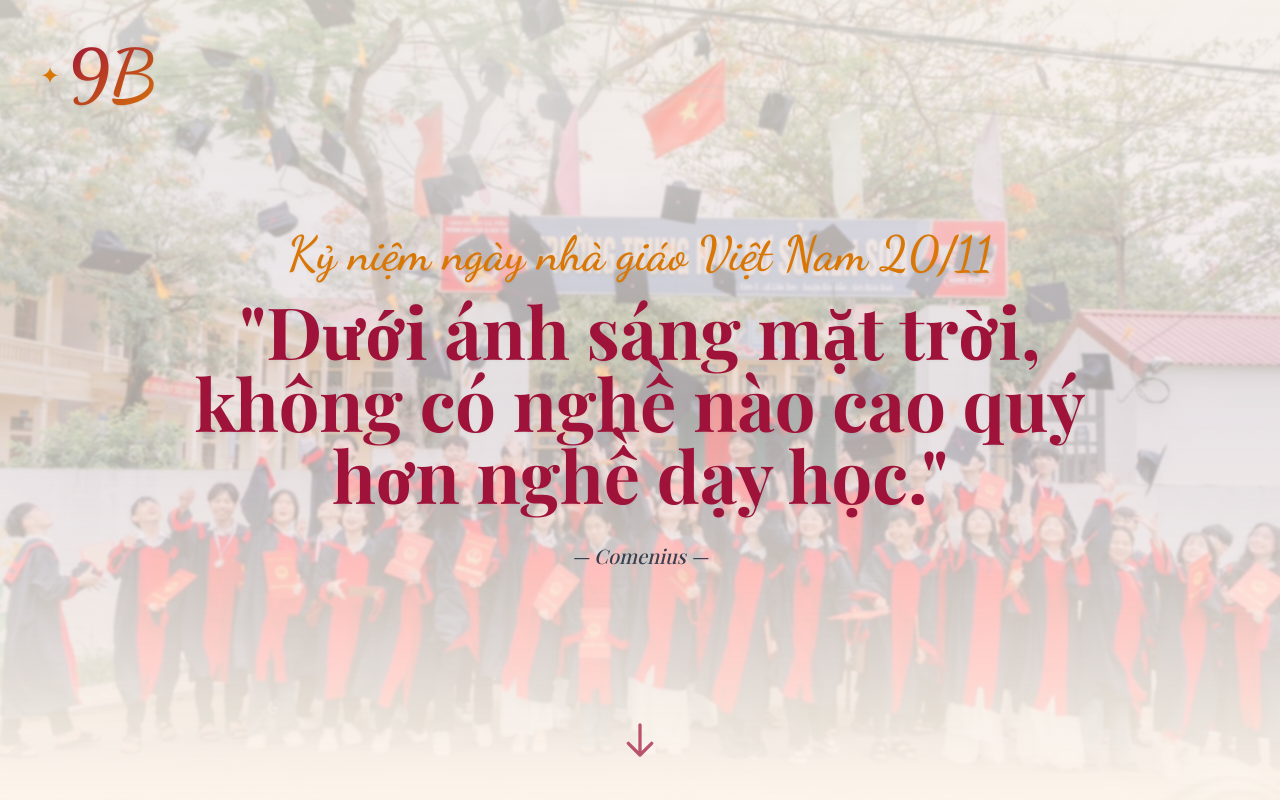
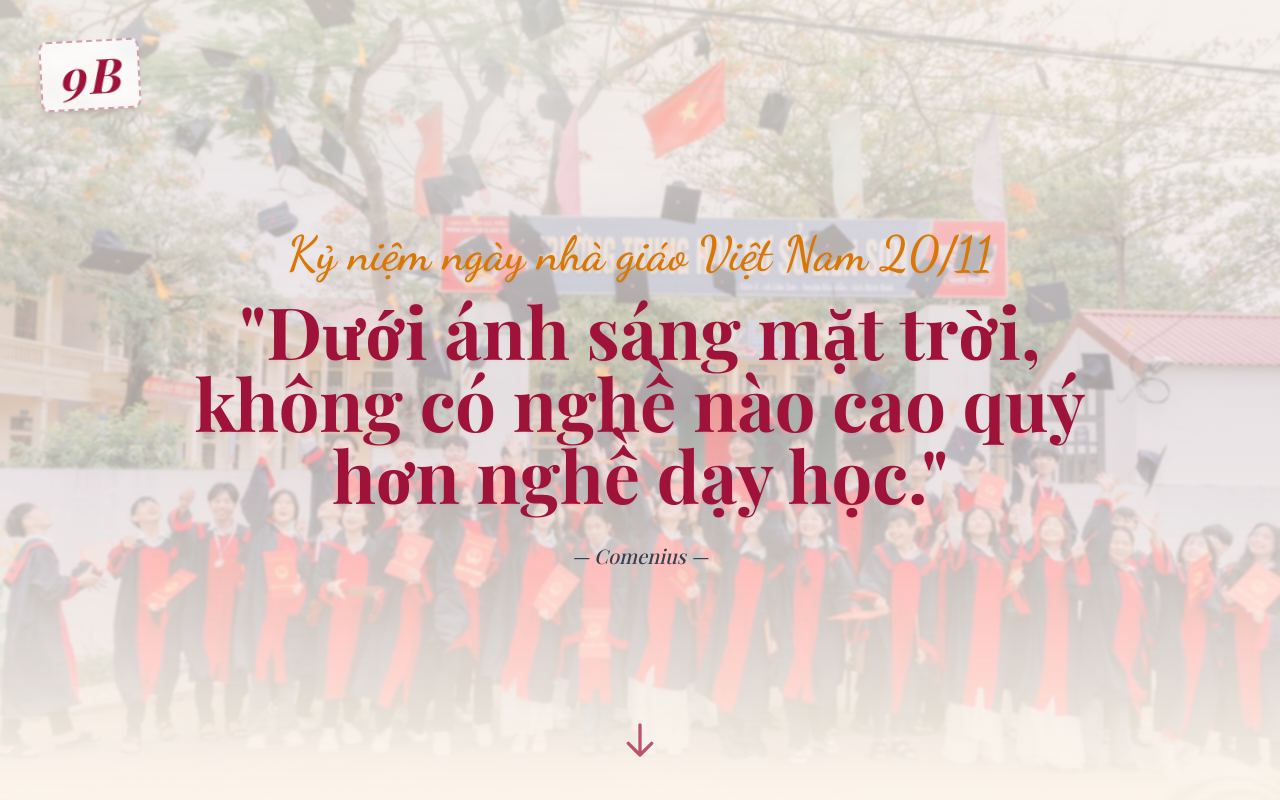
Before and after one commit to huyle123-e/thiep20-11, a plain HTML site: page index.html in a window 1280 px wide. Shown: the top 800 px of the page. Drawn offline with nearby package versions, Linux system fonts and the light colour scheme; a web font is replaced by a local one.

Commit message:
Update index.html for Vietnam Teachers' Day
This commit updates the HTML structure and content for the page commemorating Vietnam Teachers' Day. It includes enhancements to the header, main content, and styling adjustments for better visual presentation.

```diff
--- a/index.html
+++ b/index.html
@@ -97,10 +97,10 @@
         </div>
 
         <!-- CHỮ 9B NỔI -->
+                <!-- KIỂU 3: TEM KỶ NIỆM -->
         <div class="absolute top-6 left-6 md:top-10 md:left-10 z-20 select-none">
-            <div class="flex items-center gap-1.5 group">
-                <span class="text-secondary text-lg md:text-2xl group-hover:rotate-45 transition-transform duration-300">✦</span>
-                <span class="font-dancing text-5xl md:text-7xl font-bold bg-gradient-to-br from-primary to-secondary bg-clip-text text-transparent drop-shadow-sm pr-2">
+            <div class="px-4 py-2 bg-white/80 backdrop-blur-sm border-2 border-dashed border-primary/40 rounded-lg shadow-md transform -rotate-3 hover:rotate-0 hover:scale-105 transition-all duration-300">
+                <span class="font-playfair italic text-3xl md:text-5xl font-bold text-primary tracking-wider">
                     9B
                 </span>
             </div>
@@ -254,7 +254,7 @@
             </h3>
 
             <p class="text-gray-700 text-lg md:text-xl leading-relaxed mb-8 font-light">
-               Dù đã rời xa mái trường cũ và lớp mình ngày ấy, em vẫn luôn nhớ sự tận tâm, dịu dàng và những lời dặn dò của cô. Nhân ngày 20/11, em kính chúc cô luôn dồi dào sức khỏe, bình an và mãi giữ trọn niềm vui bên những thế hệ học trò mới.
+               Nhân ngày Nhà giáo Việt Nam 20/11, em kính chúc cô luôn mạnh khỏe, bình an và có thật nhiều niềm vui trong cuộc sống. Dù không còn được cô chủ nhiệm, em vẫn luôn trân trọng những ngày tháng được cô dạy dỗ, quan tâm và nhắc nhở. Càng trưởng thành, em càng hiểu hơn những lời cô từng căn dặn và tình thương cô dành cho chúng em. Cảm ơn cô đã là một phần thật đẹp trong những năm tháng học trò của em. Mong cô luôn hạnh phúc và được đón nhận thật nhiều yêu thương, như cách cô đã dành cho bao thế hệ học sinh. 💐
             </p>
 
             <div class="w-24 h-[2px] bg-gradient-to-r from-transparent via-primary to-transparent mx-auto mb-8"></div>
```
